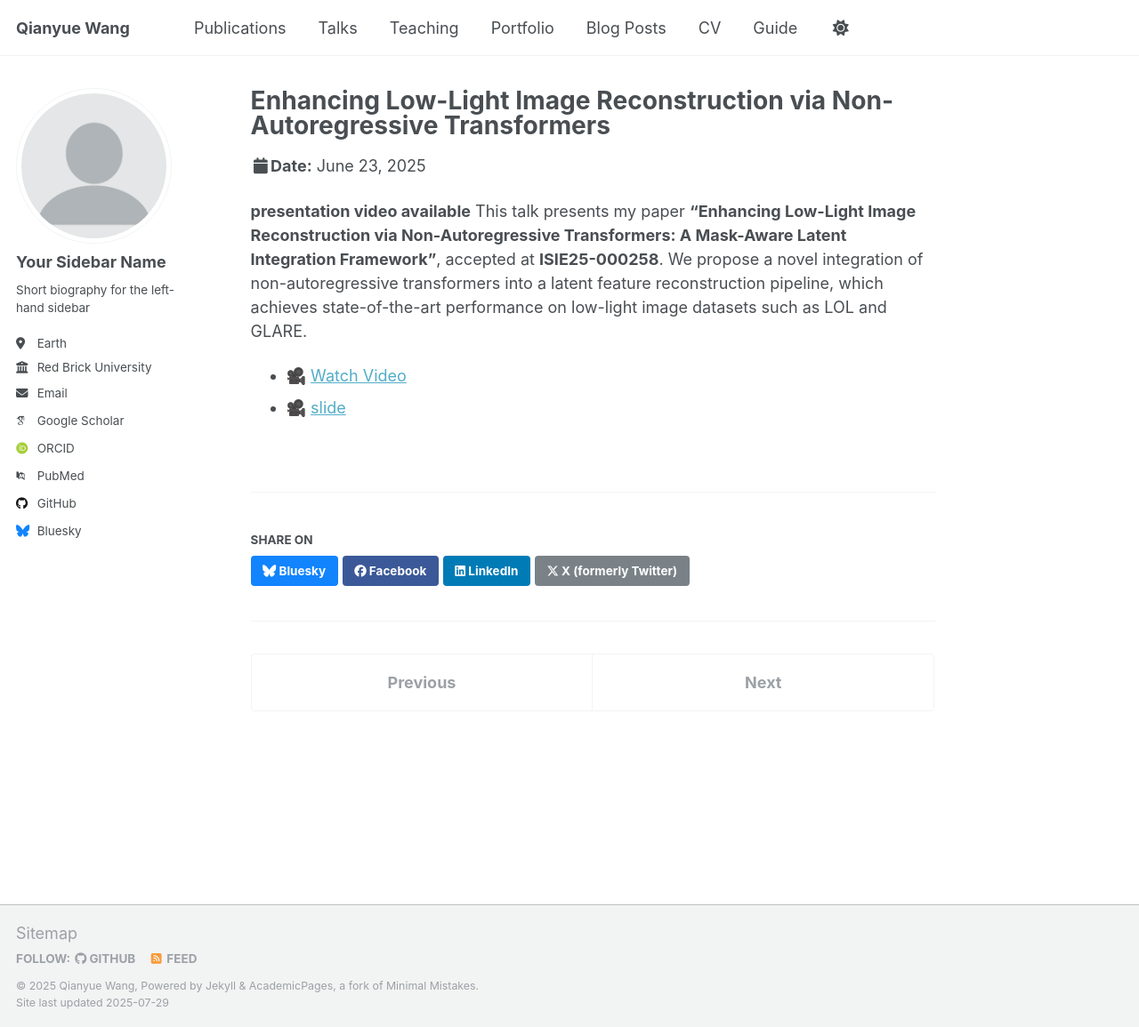
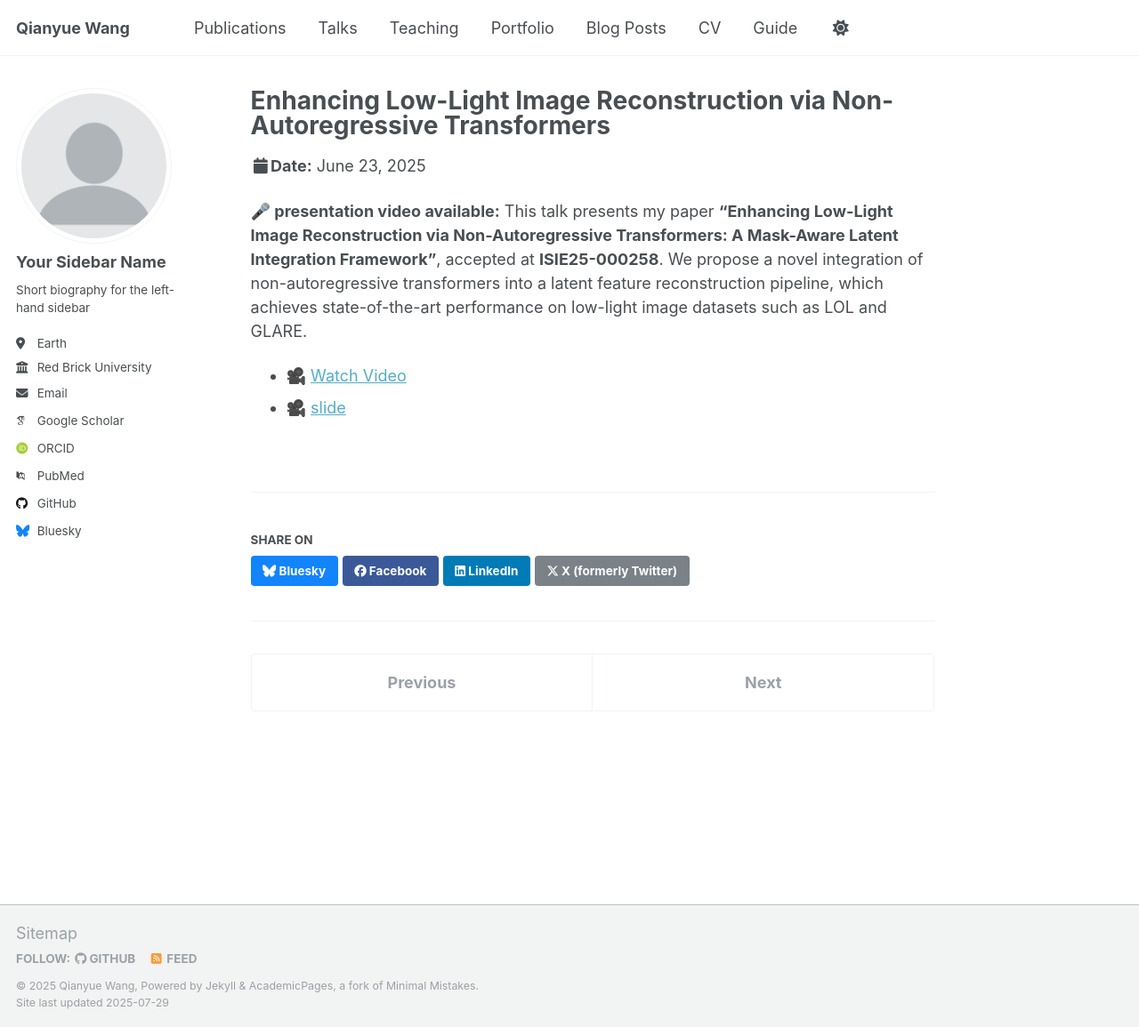
Before and after one commit to Wangq180/Qianyue-Wang.github.io, a Jekyll site: the page built from _talks/2012-03-01-talk-1.md, in a window 1280 px wide and 1155 px high. Shown: the whole window at 89% size. Built offline with Jekyll 4.4.1, drawn with Linux system fonts in a browser that asks for light colours; some web fonts are replaced; a script that is not in the unit is left out.

```diff
--- a/_talks/2012-03-01-talk-1.md
+++ b/_talks/2012-03-01-talk-1.md
@@ -9,7 +9,7 @@ location: "Toronto, Canada"
 slidesurl: https://drive.google.com/file/d/1HJF3_s2X8mrg3iF-JUJJceUh15KQfno-/view?usp=sharing
 videourl: https://www.youtube.com/watch?v=LrjlW00kkws&t=1s&pp=ygUMcHJlc2VudGF0aW9u
 ---
-**presentation video available**
+**🎤 presentation video available:**
 This talk presents my paper **“Enhancing Low-Light Image Reconstruction via Non-Autoregressive Transformers: A Mask-Aware Latent Integration Framework”**, accepted at **ISIE25-000258**.
 We propose a novel integration of non-autoregressive transformers into a latent feature reconstruction pipeline, which achieves state-of-the-art performance on low-light image datasets such as LOL and GLARE.
 - 🎥 [Watch Video]({{ page.videourl }})
```
